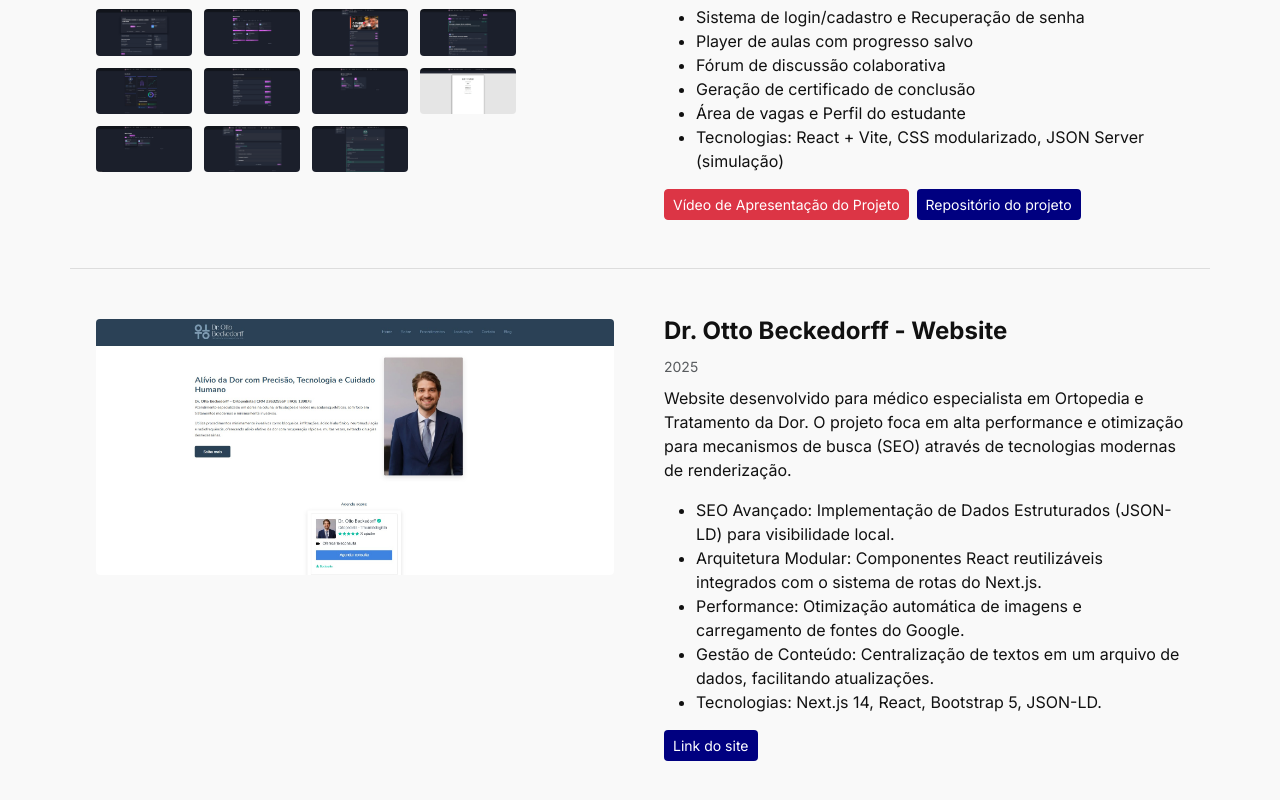
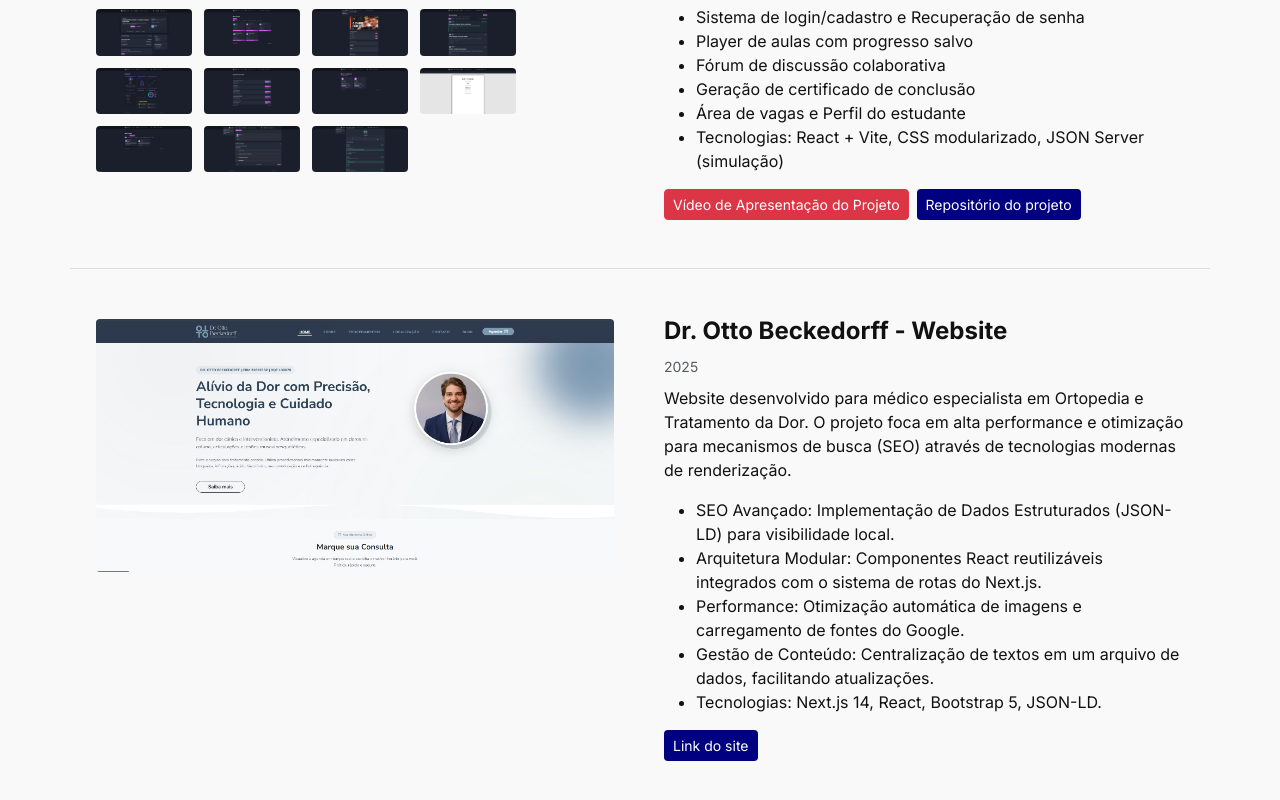
Before and after one commit to benedetjv/Portifolio, a React (Vite) app: page /projetos in a window 1280 px wide. Shown: the part 3000-3800 px from the top of the page. Built offline with nearby package versions, Linux system fonts and the light colour scheme.

Commit message:
Update Dr Otto project image to drotto-homepage-1

```diff
--- a/src/pages/Projetos.jsx
+++ b/src/pages/Projetos.jsx
@@ -113,7 +113,7 @@ export default function Projetos() {
   ]
 
   const drOttoImgs = [
-    '/img/drotto-homepage.jpg'
+    '/img/drotto-homepage-1.jpg'
   ]
 
   return (
```
Also changed, not shown: public/img/drotto-homepage-1.jpg (added).
